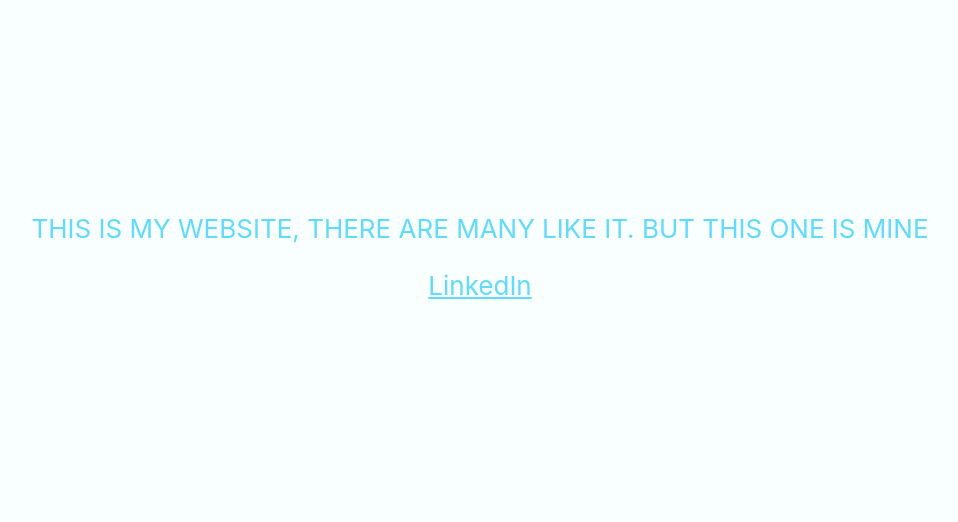
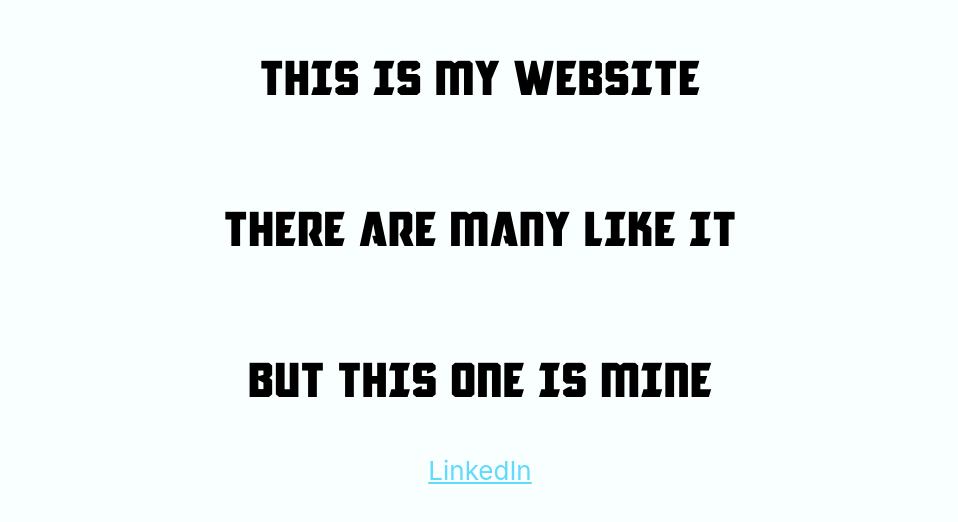
Before and after one commit to tomwebb2022/webbsite, a React (Create React App) app in the folder webbsite/: page / in a window 1280 px wide. Shown: the part 156-678 px from the top of the page, without its empty margins (160-1118 px from the left). Built offline with nearby package versions, Linux system fonts and the light colour scheme.

Commit message:
updates with some CSS FMJ

```diff
--- a/webbsite/src/App.css
+++ b/webbsite/src/App.css
@@ -39,5 +39,12 @@
 
 
 p {
-  color:#61dafb
+  color: black;
+  font-family: "Anitilles";
+  font-size: 50px;
+
 }
+@font-face {
+  font-family: "Anitilles";
+  src: url(../fonts/Antilles\ Expanded.ttf);
+}
--- a/webbsite/src/App.js
+++ b/webbsite/src/App.js
@@ -6,7 +6,10 @@
   return (
     <div className="App">
       <header className="App-header">
-        <p>THIS IS MY WEBSITE, THERE ARE MANY LIKE IT. BUT THIS ONE IS MINE</p>
+        <p>THIS IS MY WEBSITE</p>
+        <p>THERE ARE MANY LIKE IT</p>
+        <p>BUT THIS ONE IS MINE</p>
+
         <a
           className="App-link"
           href="https://www.linkedin.com/in/tomwebb10/"
```
Also changed, not shown: webbsite/fonts/Antilles Expanded.ttf (added).
